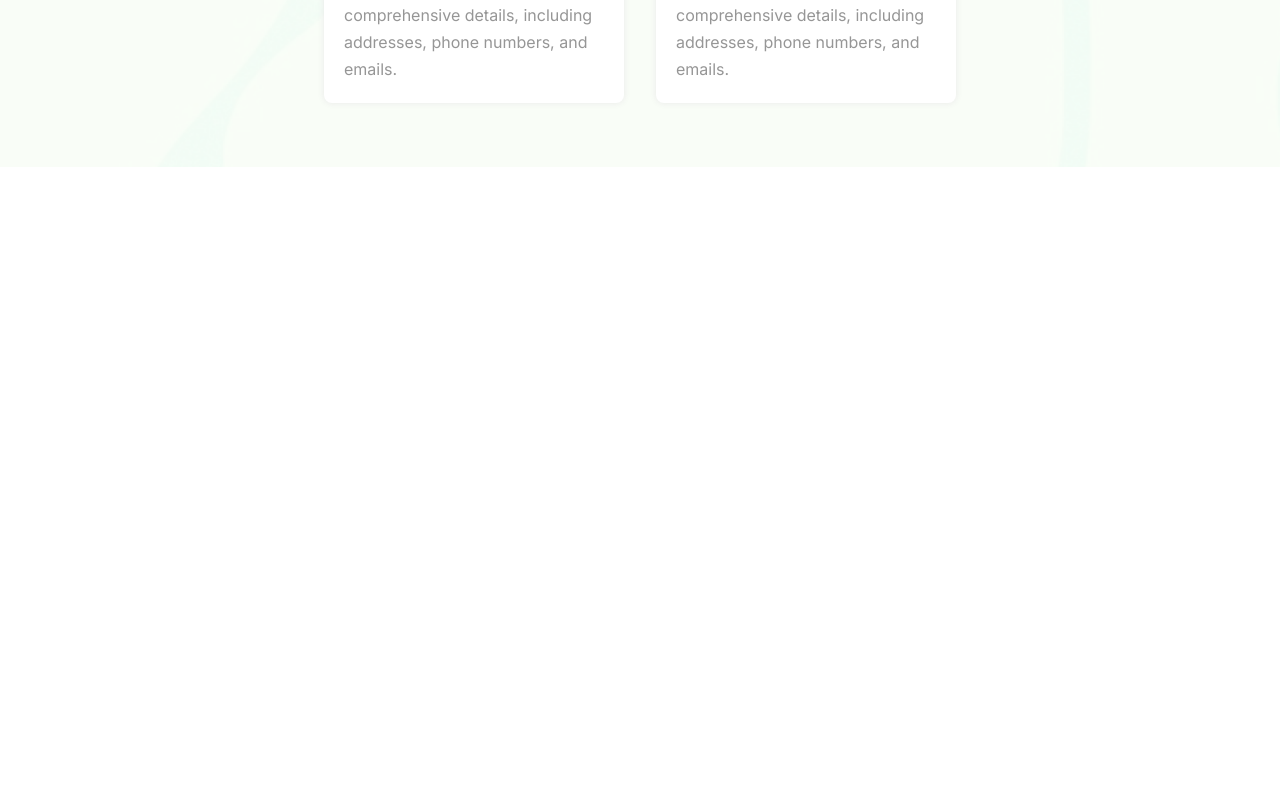
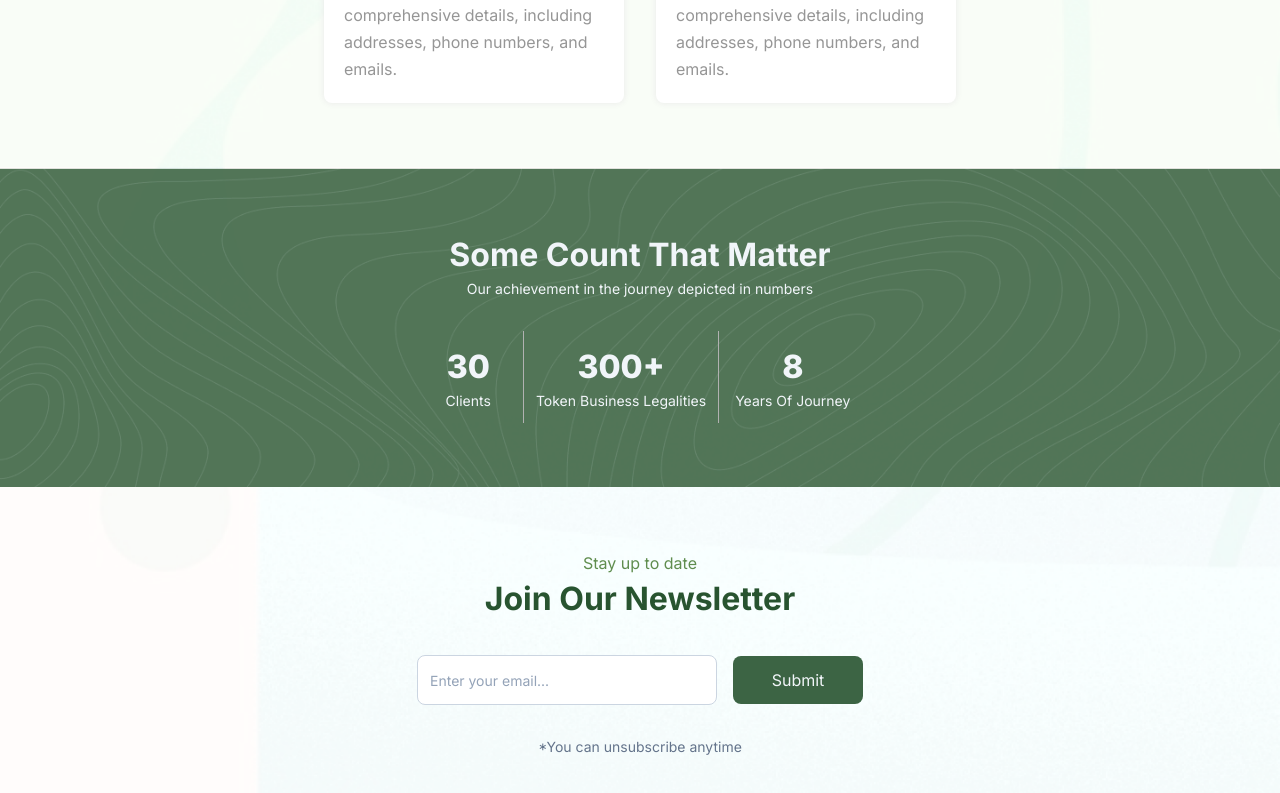
Before and after one commit to ozo-vehe/carefinder, a Vue app: page / in a window 1280 px wide. Shown: the part 1404-2197 px from the top of the page. Before the commit the page ends 1571 px from the top, so only its background shows below. Built offline with nearby package versions, Linux system fonts and the light colour scheme.

Commit message:
added newsletter and achievement sections

```diff
--- /dev/null
+++ b/src/components/AchievementSection.vue
@@ -0,0 +1,32 @@
+<script setup lang="ts">
+</script>
+
+<template>
+  <section
+    class="achievements px-5 lg:px-20 md:px-16 sm:px-12 py-16 flex gap-8 flex-col items-center justify-center bg-[url('../assets/images/bg_2.png')] bg-cover bg-no-repeat bg-top text-slate-100">
+    <div class="text-center">
+      <h2 class="text-[32px] font-bold capitalize">Some count that matter</h2>
+      <p class="text-sm">Our achievement in the journey depicted in numbers</p>
+    </div>
+
+    <div class="flex items-center gap-4 flex-wrap">
+      <p class="max-w-[250px] px-4 flex flex-col item-center justify-center text-center">
+        <span class="font-extrabold text-[24px] lg:text-[32px] md:text-[28px] sm:text-[24px]">30</span>
+        <span class="text-sm capitalize font-500">clients</span>
+      </p>
+
+      <p class="max-w-[250px] border-r border-l border-[#b1b1b1] p-3 flex flex-col item-center justify-center text-center">
+        <span class="font-extrabold text-[24px] lg:text-[32px] md:text-[28px] sm:text-[24px]">300+</span>
+        <span class="text-sm capitalize font-500">token business legalities</span>
+      </p>
+
+      <p class="max-w-[250px] flex flex-col item-center justify-center text-center">
+        <span class="font-extrabold text-[24px] lg:text-[32px] md:text-[28px] sm:text-[24px]">8</span>
+        <span class="text-sm capitalize font-500">Years of Journey</span>
+      </p>
+    </div>
+
+  </section>
+</template>
+
+<style scoped></style>
--- /dev/null
+++ b/src/components/NewsletterSection.vue
@@ -0,0 +1,28 @@
+<script setup lang="ts">
+import { ref } from 'vue';
+
+const user_email = ref('');
+
+const handleNewsLetter = () => {
+  console.log('newsletter submitted');
+}
+</script>
+
+<template>
+  <section
+    class="newsletter px-5 lg:px-20 md:px-16 sm:px-12 py-16 flex gap-8 flex-col items-center justify-center">
+    <div class="text-center">
+      <p class="text-md text-green_v_2">Stay up to date</p>
+      <h2 class="text-[32px] font-bold capitalize text-green_v_1">join our newsletter</h2>
+    </div>
+
+    <form class="flex flex-wrap items-center justify-center gap-4" @submit.prevent="handleNewsLetter">
+      <input class="w-[300px] border border-slate-300 placeholder:text-slate-400 placeholder:text-sm pl-3 py-3 rounded-[8px] outline-none" type="text" placeholder="Enter your email..." v-model="user_email">
+      <button type="submit" class="bg-green_v_1/90 px-5 py-3 rounded-[8px] text-slate-100 w-[130px] hover:bg-green_v_1 transition-all duration-300">Submit</button>
+    </form>
+
+    <p class="text-sm text-slate-500">*You can unsubscribe anytime</p>
+  </section>
+</template>
+
+<style scoped></style>
--- a/src/router/index.ts
+++ b/src/router/index.ts
@@ -1,6 +1,14 @@
 import { createRouter, createWebHistory } from 'vue-router'
-import HomeView from '../views/HomeView.vue'
-import AboutView from '@/views/AboutView.vue'
+import HomeView from '../views/HomeView.vue';
+import AboutView from '@/views/AboutView.vue';
+import LoginView from '@/views/LoginView.vue';
+import SignupView from '@/views/SignupView.vue';
+
+// interface Route {
+//   path: string,
+//   name: string,
+//   component: Component;
+// }
 
 const router = createRouter({
   history: createWebHistory(import.meta.env.BASE_URL),
@@ -14,6 +22,17 @@ const router = createRouter({
       path: '/about',
       name: 'about',
       component: AboutView
+    },
+    {
+      path: '/login',
+      name: 'login',
+      component: LoginView
+    },
+
+    {
+      path: '/signup',
+      name: 'signup',
+      component: SignupView
     }
   ]
 })
--- a/src/views/HomeView.vue
+++ b/src/views/HomeView.vue
@@ -1,10 +1,14 @@
 <script setup lang="ts">
 import HeroSection from '@/components/HeroSection.vue';
 import AboutSection from '@/components/AboutSection.vue';
+import AchievementSection from '@/components/AchievementSection.vue';
+import NewsletterSection from '@/components/NewsletterSection.vue';
 
 </script>
 
 <template>
     <HeroSection />
     <AboutSection />
+    <AchievementSection />
+    <NewsletterSection />
 </template>
--- /dev/null
+++ b/src/views/LoginView.vue
@@ -0,0 +1,15 @@
+<template>
+  <div class="login">
+    <h1>Login</h1>
+  </div>
+</template>
+
+<style>
+@media (min-width: 1024px) {
+  .about {
+    min-height: 100vh;
+    display: flex;
+    align-items: center;
+  }
+}
+</style>
--- /dev/null
+++ b/src/views/SignupView.vue
@@ -0,0 +1,15 @@
+<template>
+  <div class="about">
+    <h1>Sign up</h1>
+  </div>
+</template>
+
+<style>
+@media (min-width: 1024px) {
+  .about {
+    min-height: 100vh;
+    display: flex;
+    align-items: center;
+  }
+}
+</style>
```
